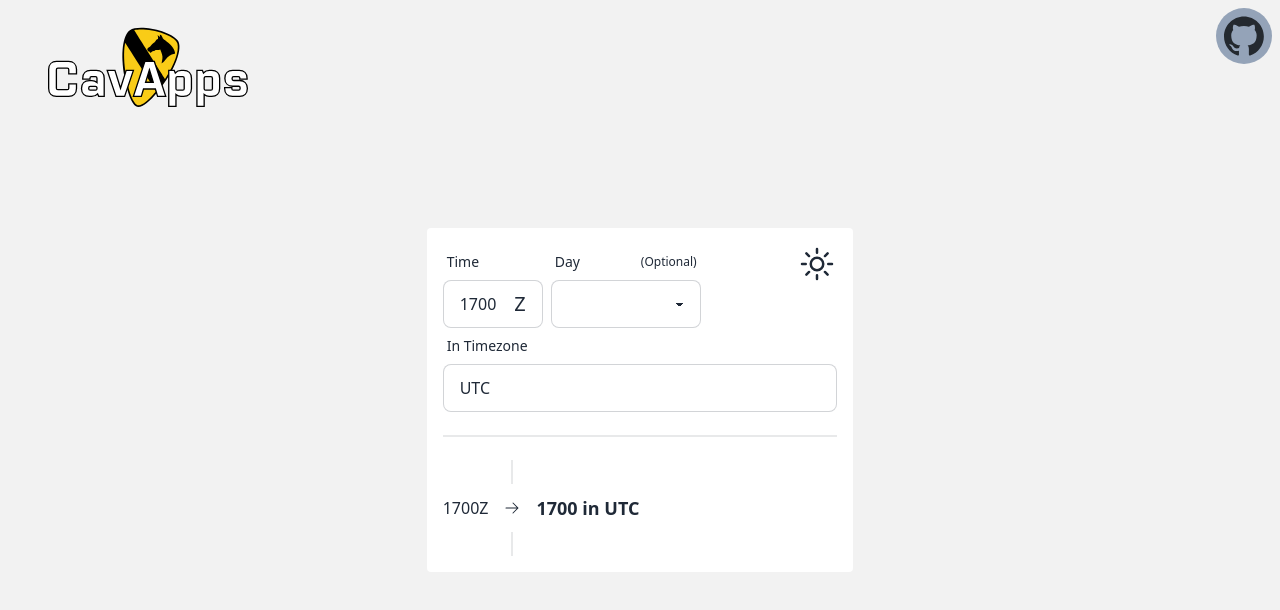
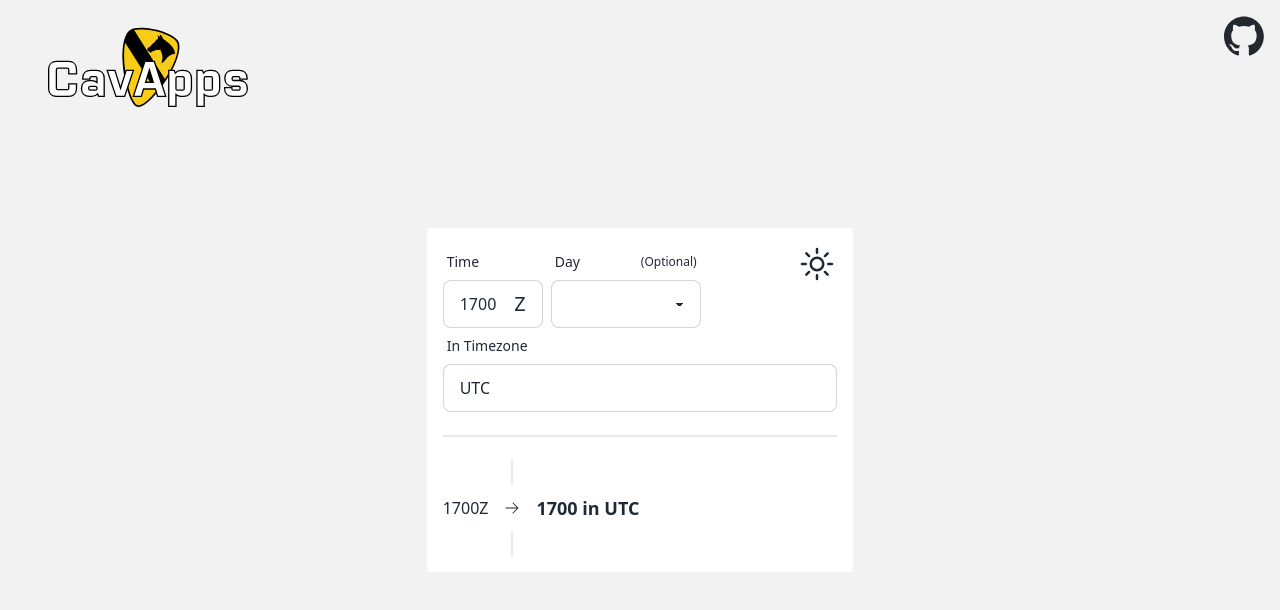
Before and after one commit to pbzweihander/CavTime, a React (Vite) app: page / in a window 1280 px wide. Shown: the top 610 px of the page. Built offline with nearby package versions, Linux system fonts and the light colour scheme; what tzdata would draw is missing.

Commit message:
Better github logo color

```diff
--- a/src/App.tsx
+++ b/src/App.tsx
@@ -124,10 +124,15 @@ export default function App() {
     <div className="flex h-screen w-screen items-center justify-center bg-base-200 lg:py-10">
       <Logo className="absolute left-8 top-0 hidden md:block md:w-[100px] lg:left-12 lg:top-4 lg:w-[200px]" />
       <a
-        className="absolute right-2 top-2 hidden h-fit rounded-full bg-slate-400 md:block"
+        className="absolute right-2 top-2 hidden h-fit md:block"
         href="https://github.com/pbzweihander/CavTime"
       >
-        <GitHubMark className="m-2 h-10 w-10" />
+        <GitHubMark
+          className={classNames(
+            "m-2 h-10 w-10",
+            theme === "dark" ? "fill-[#fff]" : "fill-[#24292f]",
+          )}
+        />
       </a>
       <div className="h-full w-full rounded bg-base-100 p-4 md:h-fit md:w-2/3 lg:w-1/3">
         <div className="flex gap-2">
```
Also changed, not shown: src/github-mark.svg.
